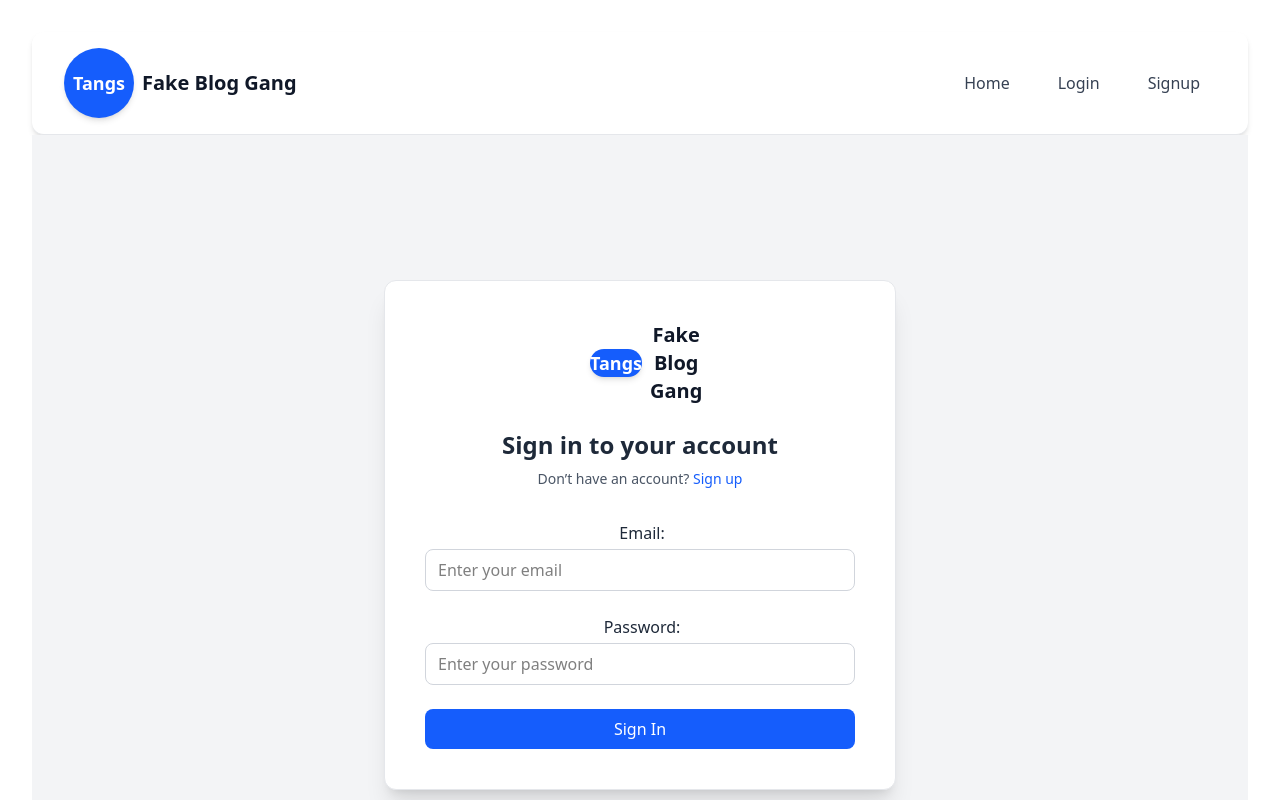
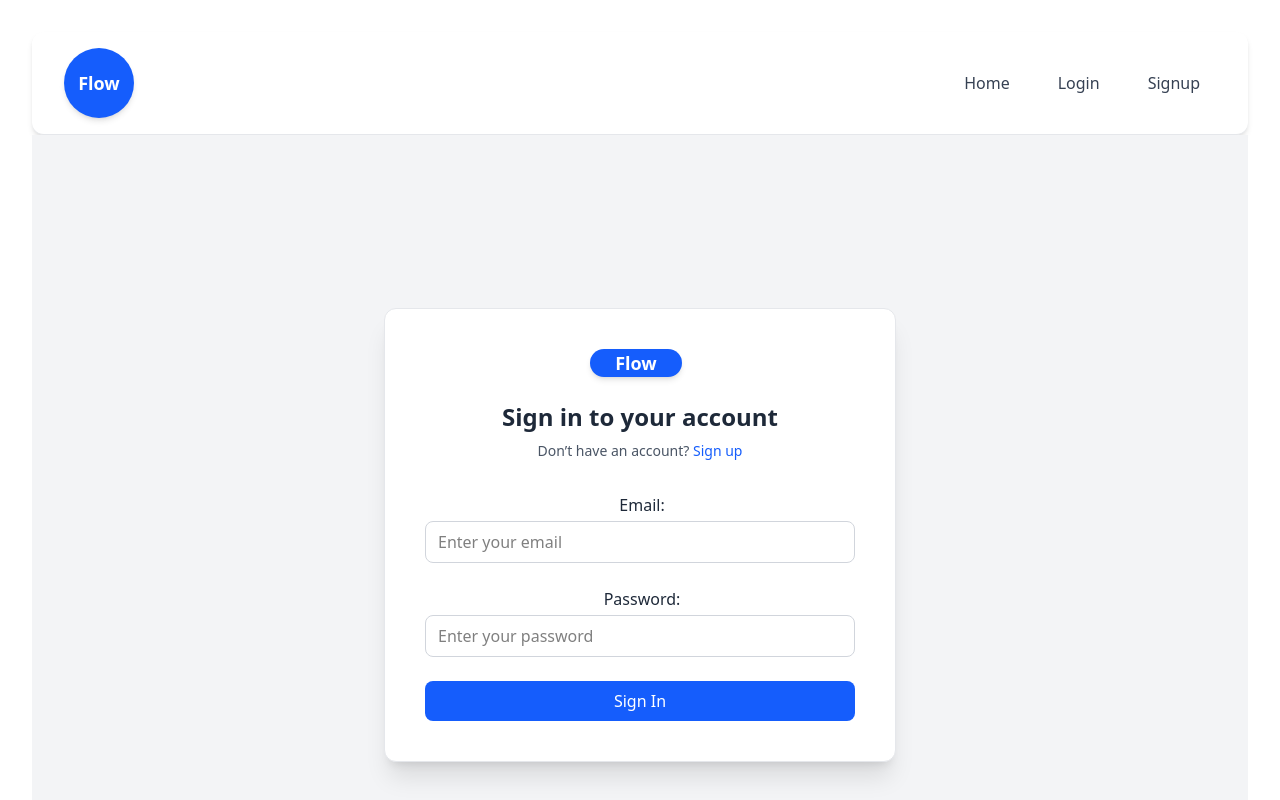
Before and after one commit to TanishqDNEC/BlogApp, a React (Vite) app: page /login in a window 1280 px wide. Shown: the top 800 px of the page. Built offline with nearby package versions, Linux system fonts and the light colour scheme; no server answers.

Commit message:
Fix: prevent userData undefined error and improved post form styling

```diff
--- a/index.html
+++ b/index.html
@@ -3,9 +3,8 @@
 
 <head>
   <meta charset="UTF-8" />
-  <link rel="icon" type="image/svg+xml" href="/vite.svg" />
   <meta name="viewport" content="width=device-width, initial-scale=1.0" />
-  <title>Vite + React</title>
+  <title>Flow</title>
 </head>
 
 <body>
--- a/src/Components/Logo.jsx
+++ b/src/Components/Logo.jsx
@@ -9,12 +9,12 @@ function Logo({ width = '100px' }) {
                 className="w-10 h-10 rounded-full bg-blue-600 text-white flex items-center justify-center font-bold text-lg shadow-md group-hover:scale-105 transition-transform"
                 style={{ width, height: width }}
             >
-                <span>Tangs</span>
+                <span>Flow</span>
             </div>
 
             {/* Text beside logo */}
             <h1 className="text-xl font-extrabold text-gray-900 dark:text-white group-hover:text-blue-600 transition-colors">
-                Fake Blog Gang
+
             </h1>
         </Link>
     );
--- a/src/pages/Home.jsx
+++ b/src/pages/Home.jsx
@@ -57,7 +57,7 @@ function Home() {
                         You haven’t posted anything yet!
                     </h1>
                     <Button
-                        Children="Create Your First Post"
+                        children="Create Your First Post"
                         className="mx-auto"
                         onClick={() => navigate('/add-post')}
                     />
```
